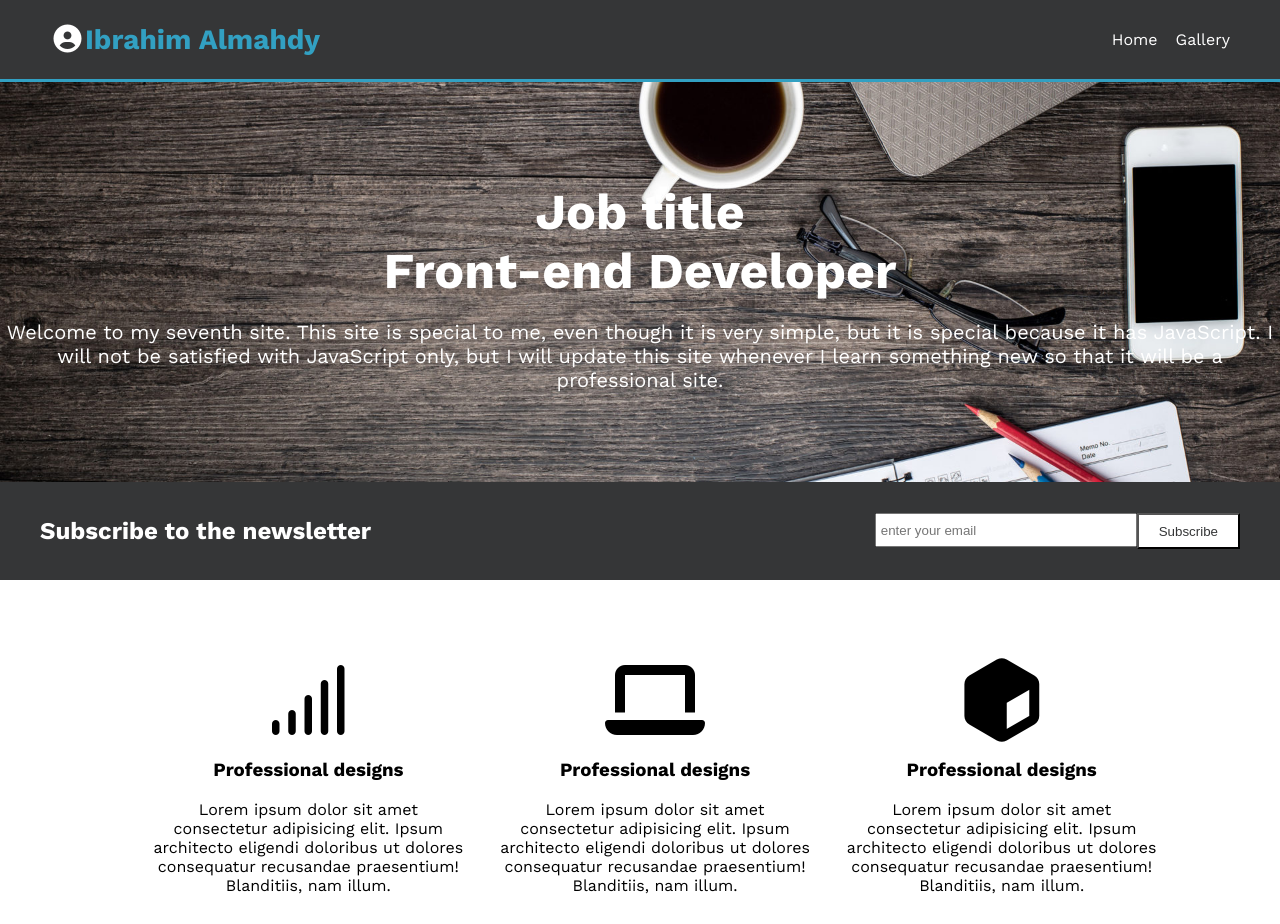
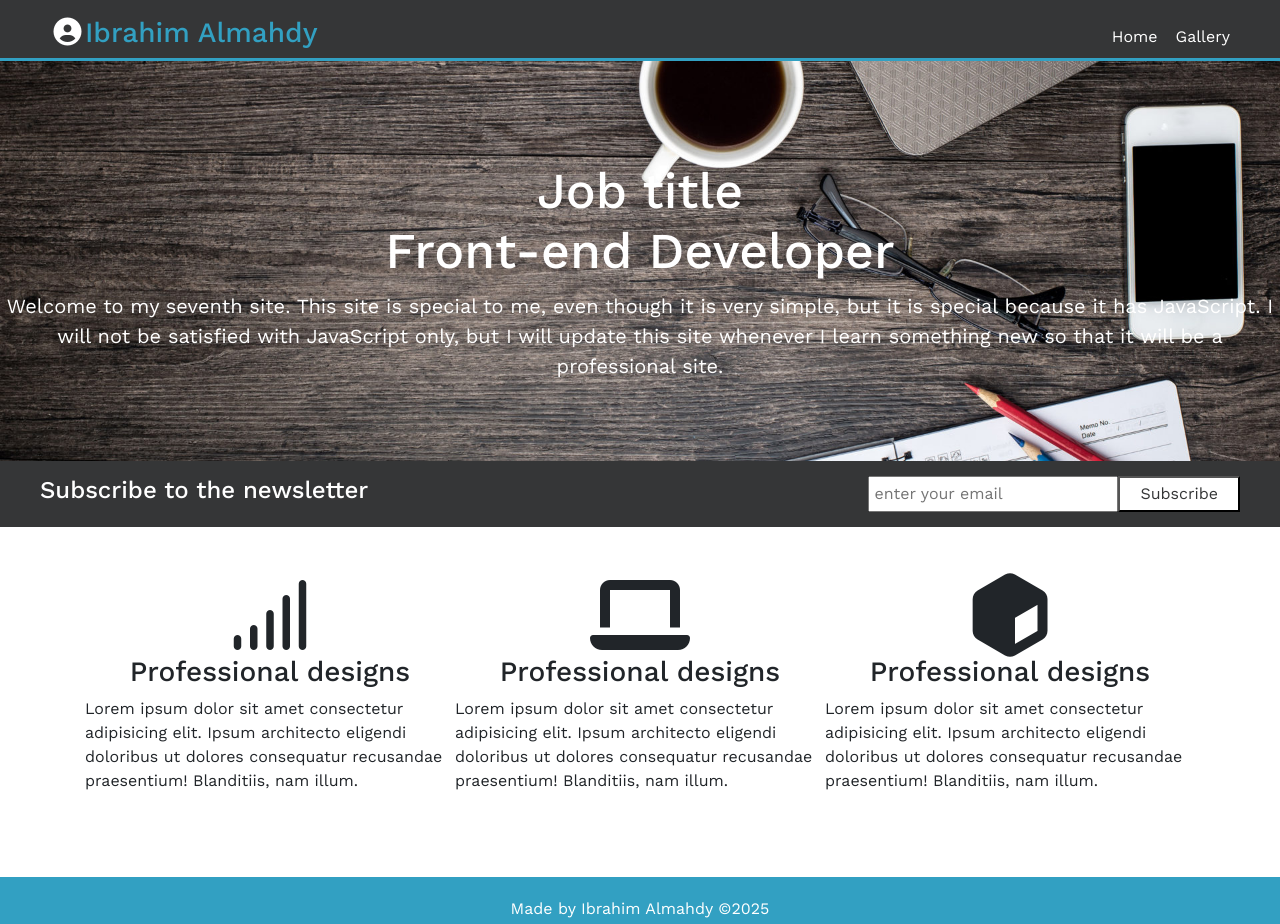
Before and after one commit to Ibrahim-Almahdy/PersonalWebsite, a plain HTML site: page index.html in a window 1280 px wide. Shown: the top 924 px of the page. Drawn offline with nearby package versions, Linux system fonts and the light colour scheme.

Commit message:
add bootstrap styles

```diff
--- a/CSS/style.css
+++ b/CSS/style.css
@@ -82,7 +82,7 @@ nav > ul > li {
 
 #newsletter input[type="email"] {
   padding: 4px;
-  height: 22px;
+  /* height: 22px; */
   width: 250px;
   flex-grow: 5;
 }
--- a/index.html
+++ b/index.html
@@ -4,6 +4,7 @@
   <meta charset="UTF-8">
   <meta name="viewport" content="width=device-width, initial-scale=1.0">
   <title>Portfolio</title>
+  <link rel="stylesheet" href="https://cdn.jsdelivr.net/npm/bootstrap@4.6.2/dist/css/bootstrap.min.css" integrity="sha384-xOolHFLEh07PJGoPkLv1IbcEPTNtaed2xpHsD9ESMhqIYd0nLMwNLD69Npy4HI+N" crossorigin="anonymous">
   <link rel="preconnect" href="https://fonts.googleapis.com">
 <link rel="preconnect" href="https://fonts.gstatic.com" crossorigin>
 <link href="https://fonts.googleapis.com/css2?family=Acme&family=Cairo:wght@200..1000&family=Poppins:ital,wght@0,100;0,200;0,300;0,400;0,500;0,600;0,700;0,800;0,900;1,100;1,200;1,300;1,400;1,500;1,600;1,700;1,800;1,900&family=Work+Sans:ital,wght@0,100..900;1,100..900&display=swap" rel="stylesheet">
@@ -11,7 +12,7 @@
   <link rel="stylesheet" href="CSS/style.css">
 </head>
 <body>
-  <section id="header">
+  <section id="header" class="pt-3">
     <div id="branding">
       <h1>
         <a href="index.html"><i class="fa-solid fa-circle-user">
@@ -19,7 +20,7 @@
         </a>
       </h1>
     </div>
-    <nav>
+    <nav class="mb-sm-0 mb-3">
       <ul>
         <li><a href="gallery.html">Gallery</a></li>
         <li class="current"><a href="index.html">Home</a></li>
@@ -37,25 +38,25 @@
   </section>
 
   <section id="newsletter">
-    <h1>Subscribe to the newsletter</h1>
+    <h1 class="h4">Subscribe to the newsletter</h1>
     <form action="" class="newsletterform">
       <input type="email" placeholder="enter your email">
       <button type="submit" class="buttonemail">Subscribe</button>
     </form>
   </section>
 
-  <section id="boxes">
-    <div class="box" style="flex:30%">
+  <section id="" class="container d-flex py-5 flex-column flex-lg-row justify-content-center align-items-center">
+    <div class="box d-flex flex-column align-items-center">
       <i class="fa-solid fa-signal fa-5x"></i>
       <h3>Professional designs</h3>
       <p>Lorem ipsum dolor sit amet consectetur adipisicing elit. Ipsum architecto eligendi doloribus ut dolores consequatur recusandae praesentium! Blanditiis, nam illum.</p>
     </div>
-    <div class="box" style="flex:30%">
+    <div class="box d-flex flex-column align-items-center">
       <i class="fa-solid fa-laptop fa-5x"></i>
       <h3>Professional designs</h3>
       <p>Lorem ipsum dolor sit amet consectetur adipisicing elit. Ipsum architecto eligendi doloribus ut dolores consequatur recusandae praesentium! Blanditiis, nam illum.</p>
     </div>
-    <div class="box" style="flex:30%">
+    <div class="box d-flex flex-column align-items-center">
       <i class="fa-solid fa-cube fa-5x"></i>
       <h3>Professional designs</h3>
       <p>Lorem ipsum dolor sit amet consectetur adipisicing elit. Ipsum architecto eligendi doloribus ut dolores consequatur recusandae praesentium! Blanditiis, nam illum.</p>
```
Also changed, not shown: gallery.html (+3 -2 lines).
